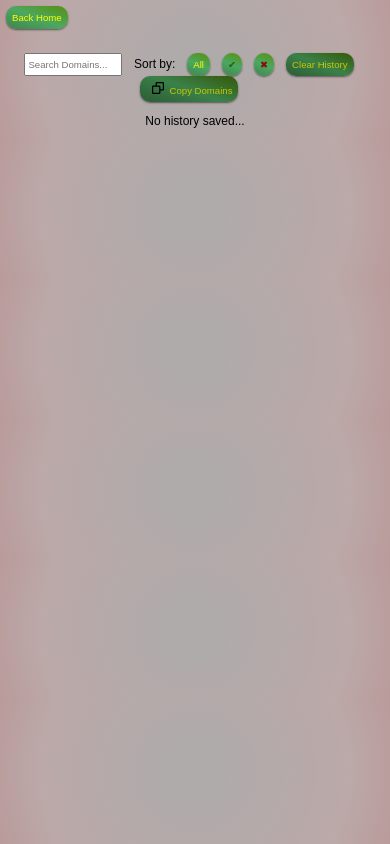
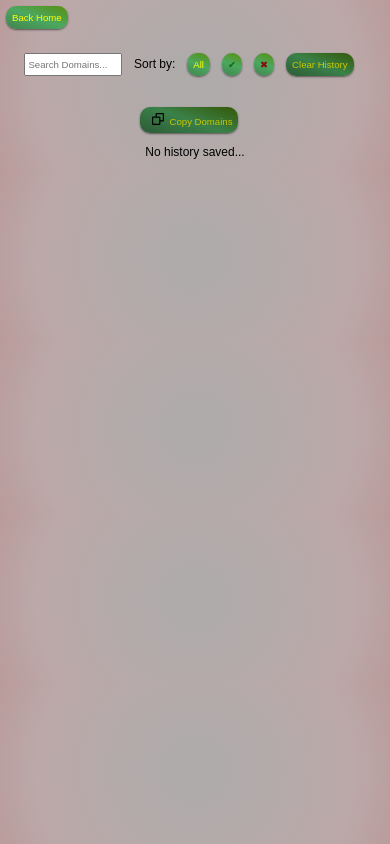
Before and after one commit to mendz/domain-availability-checker, a React (Create React App) app: page /history in a window 390 px wide. Built offline with nearby package versions, Linux system fonts and the light colour scheme; a web font is replaced by a local one.

Commit message:
fixed Copy Domains button is too close at the top to all the others buttons.

```diff
--- a/src/containers/HistoryDomains/HistoryDomain.module.css
+++ b/src/containers/HistoryDomains/HistoryDomain.module.css
@@ -5,10 +5,17 @@
 
 .Filters {
   display: flex;
-  /* flex: 1; */
   flex-wrap: wrap;
   justify-content: center;
+  align-content: center;
   align-items: baseline;
+  min-height: 80px;
+}
+
+@media all and (max-width: 600px) {
+  .Filters {
+    align-content: space-between;
+  }
 }
 
 .Filters > * {
--- a/src/containers/HistoryDomains/HistoryDomains.js
+++ b/src/containers/HistoryDomains/HistoryDomains.js
@@ -112,7 +112,7 @@ class HistoryDomains extends Component {
       }
 
       return (
-         <div className={classes.History}>
+         <>
             <div className={classes.BackButton}>
                <Button clicked={this.goBack}>Back Home</Button>
             </div>
@@ -148,7 +148,7 @@ class HistoryDomains extends Component {
             <div className={classes.List}>
                {domainList}
             </div>
-         </div>
+         </>
       )
    }
 }
```
